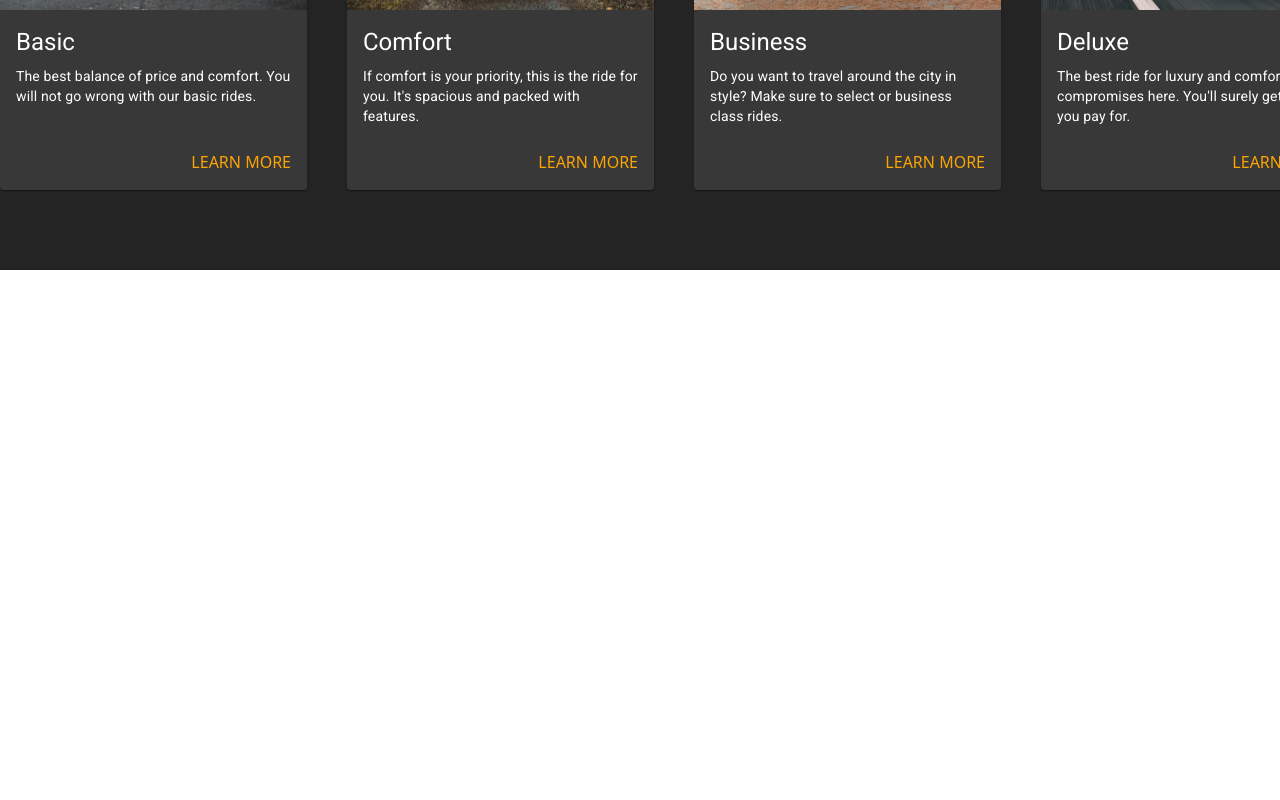
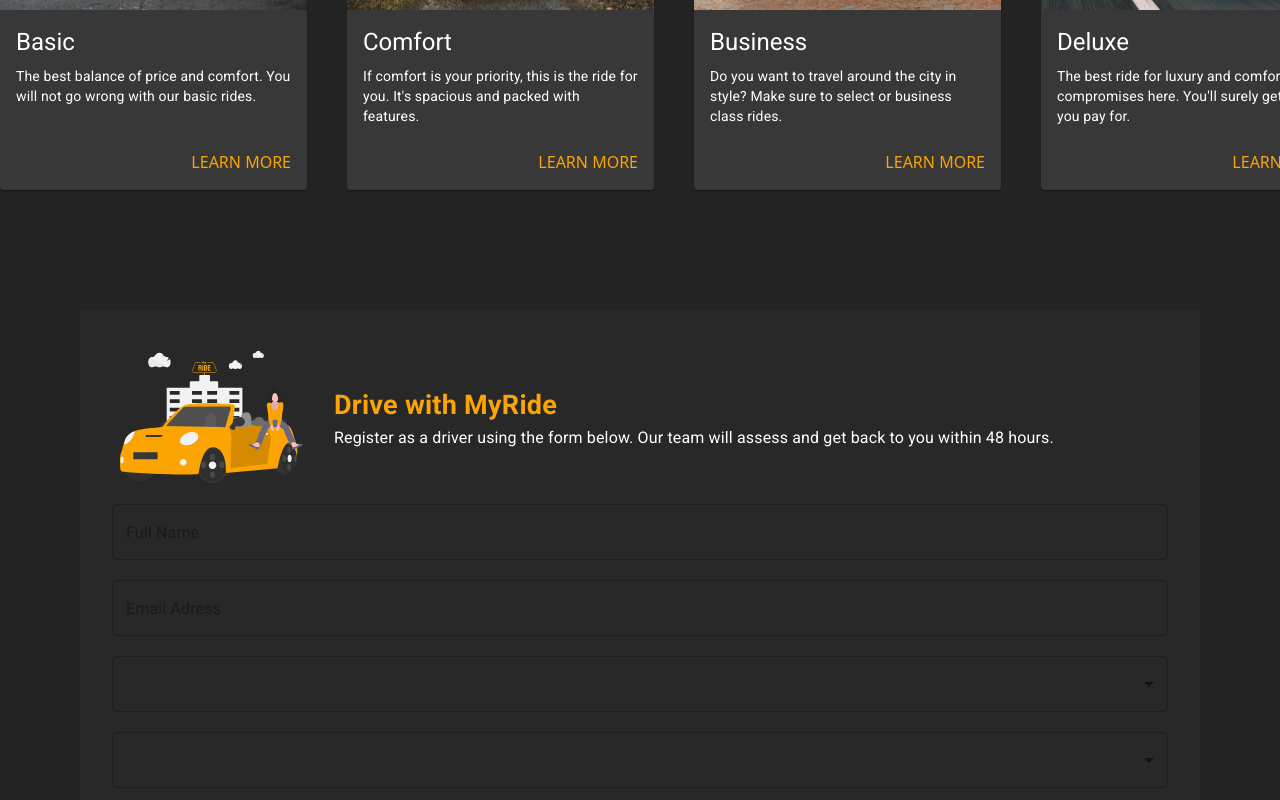
Before and after one commit to will-terra/app-drivers-subscription, a React (Vite) app: page / in a window 1280 px wide. Shown: the part 1081-1881 px from the top of the page. Before the commit the page ends 1351 px from the top, so only its background shows below. Built offline with nearby package versions, Linux system fonts and the light colour scheme; the HTML template or start-up script is replaced by a standard one.

Commit message:
feat: Raw Form added

```diff
--- a/src/App.tsx
+++ b/src/App.tsx
@@ -1,6 +1,7 @@
 
 import HomePage from './components/HomePage'
 import NavBar from './components/NavBar'
+import RideForm from './components/RideForm'
 import WhyChooseMyRide from './components/WhyChooseMyRide'
 
 
@@ -11,6 +12,7 @@
      <NavBar/>
      <HomePage/>
      <WhyChooseMyRide/>
+     <RideForm/>
     </>
   )
 }
--- /dev/null
+++ b/src/components/RideForm.tsx
@@ -0,0 +1,89 @@
+import { FormControl } from "@mui/base";
+import {
+  Box,
+  Input,
+  MenuItem,
+  Select,
+  Stack,
+  Switch,
+  TextField,
+  Typography,
+} from "@mui/material";
+import React from "react";
+
+type Props = {};
+
+const RideForm = (props: Props) => {
+  return (
+    <Box className="bg-cinzaEscuro py-10">
+      <Box className="flex pt-10  gap-5 bg-cinzaForm mx-20 pl-10">
+        <img src="cartoon-car.svg" />
+        <Box className="flex flex-col my-auto">
+          <Typography className="text-laranja font-bold text-[27px]">
+            Drive with MyRide
+          </Typography>
+          <Typography className="text-white">
+            Register as a driver using the form below. Our team will assess and
+            get back to you within 48 hours.
+          </Typography>
+        </Box>
+      </Box>
+      <Box component="form" className=" mx-20 py-5 px-8 bg-cinzaForm ">
+        <FormControl defaultValue={""} required>
+          <Stack>
+            <TextField
+              className="w-full pb-5 text-white"
+              id="full-name"
+              variant="outlined"
+              aria-label="Full Name Input"
+              placeholder="Full Name"
+            />
+            <TextField
+              className="w-full pb-5 text-white"
+              id="email"
+              variant="outlined"
+              aria-label="Email Adress Input"
+              placeholder="Email Adress"
+            />
+            <Select
+              className="w-full mb-5 text-white"
+              labelId="Country"
+              id="country-select"
+              //   value={country}
+              label="Country"
+              aria-label="Country select"
+              //   onChange={handleChange}
+            >
+              <MenuItem value={10}>Singapore</MenuItem>
+            </Select>
+            <Select
+              className="w-full mb-5 text-white"
+              labelId="City"
+              id="city-select"
+              //   value={country}
+              label="City"
+              aria-label="City select"
+              placeholder="City"
+              //   onChange={handleChange}
+            ></Select>
+            <TextField
+              className="w-full pb-5 text-white"
+              id="referral-code"
+              variant="outlined"
+              aria-label="Referral Code Input"
+              placeholder="Referral Code"
+            />
+            {/* <Switch
+              slots={{
+                root: Root,
+              }}
+              {...label}
+            /> */}
+          </Stack>
+        </FormControl>
+      </Box>
+    </Box>
+  );
+};
+
+export default RideForm;
--- a/tailwind.config.js
+++ b/tailwind.config.js
@@ -8,6 +8,7 @@
         laranja: " #FBA403",
         cinzaEscuro: "#242424",
         cinzaCards: "#383838",
+        cinzaForm: "#282828"
       },
 
       fontFamily: {
```
Also changed, not shown: public/cartoon-car.svg (added), 1 other file (tests, documents, lock files or other folders).
